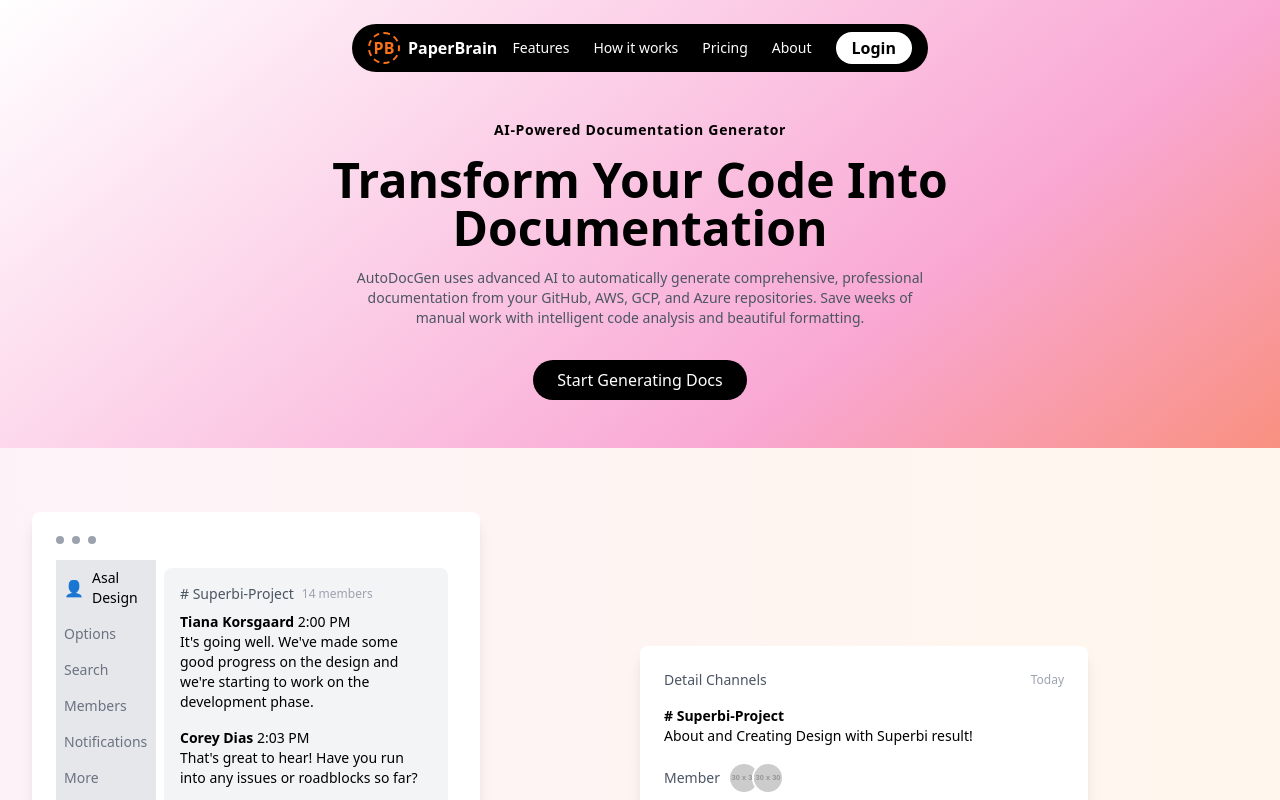
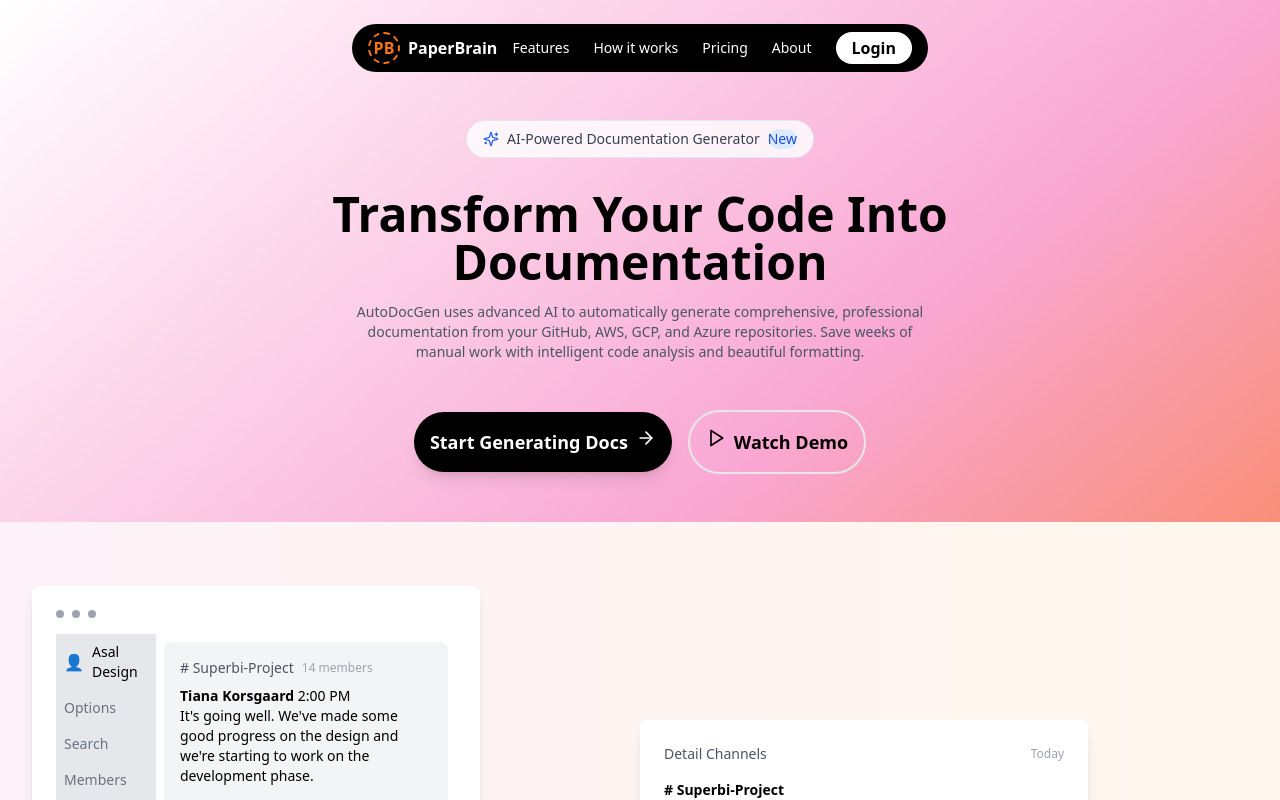
Before and after one commit to mddanish867/SocialPilot, a React (Vite) app: page / in a window 1280 px wide. Shown: the top 800 px of the page. Built offline with nearby package versions, Linux system fonts and the light colour scheme.

Commit message:
modified

```diff
--- a/src/pages/home/Hero.jsx
+++ b/src/pages/home/Hero.jsx
@@ -1,12 +1,17 @@
 import DashboardPreview from "../../components/landingpage/DashboardPreview";
+import { ArrowRight, Play, Sparkles, Zap, GitBranch } from "lucide-react"
 export default function Hero() {
   return (
     <div className="min-h-screen">
       {/* Hero Section */}
       <div className="text-center max-w-3xl mx-auto mb-12">
-        <p className="text-sm font-semibold tracking-wider mb-4">
-          AI-Powered Documentation Generator
-        </p>
+        <div className="inline-flex items-center space-x-2 bg-white/80 backdrop-blur-sm border border-slate-200 rounded-full px-4 py-2 mb-8 animate-in fade-in-50 slide-in-from-bottom-3 duration-1000">
+            <Sparkles className="w-4 h-4 text-blue-600" />
+            <span className="text-sm font-medium text-slate-700">AI-Powered Documentation Generator</span>
+            <div className="text-sm bg-blue-100 p-0 rounded-full text-blue-700 hover:bg-blue-100">
+              New
+            </div>
+          </div>
         <h1 className="text-5xl  font-bold mb-4">
           Transform Your Code Into Documentation
         </h1>
@@ -16,10 +21,23 @@
           repositories. Save weeks of manual work with intelligent code analysis
           and beautiful formatting.
         </p>
-        <button className="bg-black hover:bg-gray-800 text-white rounded-full px-6 py-2">
-          Start Generating Docs
-        </button>
+
       </div>
+      <div className="flex flex-col sm:flex-row items-center justify-center gap-4 mb-12 animate-in fade-in-50 slide-in-from-bottom-6 duration-1000 delay-600">
+            <button
+              className=" flex bg-black rounded-full text-white px-4 py-4 text-lg font-semibold shadow-lg hover:shadow-xl transition-all duration-300 group"
+              onClick={() => (window.location.href = "/login")}
+            >
+              Start Generating Docs
+              <ArrowRight className="w-5 h-5 ml-2 group-hover:translate-x-1 transition-transform" />
+            </button>
+            <button
+              className="flex px-4 py-4 rounded-full text-lg font-semibold border-2 hover:bg-slate-50 group bg-transparent"
+            >
+              <Play className="w-5 h-5 mr-2 group-hover:scale-110 transition-transform" />
+              Watch Demo
+            </button>
+          </div>
 
       {/* Dashboard Preview */}
       <DashboardPreview />
```
